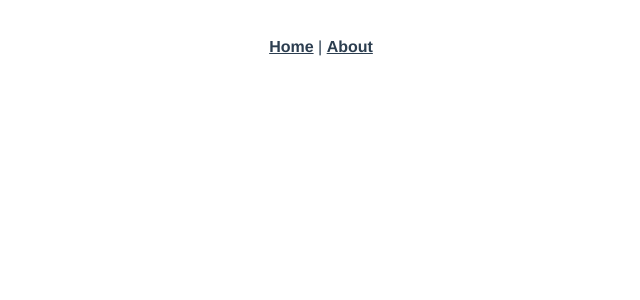
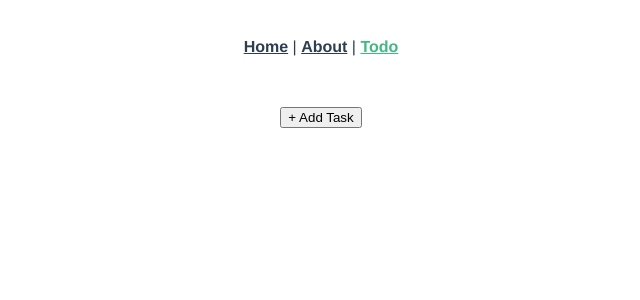
Before and after one commit to uguisu-an/todo-app, a Vue app: page /todo in a window 1280 px wide. Shown: the top 300 px of the page, without its empty margins (319-959 px from the left). Built offline with nearby package versions, Linux system fonts and the light colour scheme.

Commit message:
タスクを作れるようにした

```diff
--- /dev/null
+++ b/src/core/entities/task.ts
@@ -0,0 +1,9 @@
+export default class Task {
+  id: number = 0;
+  title: string = "";
+
+  public constructor(params: Partial<Task>) {
+    if (params.id) this.id = params.id;
+    if (params.title) this.title = params.title;
+  }
+}
--- /dev/null
+++ b/src/core/services/create-task-service.ts
@@ -0,0 +1,12 @@
+import { CreateTaskResponse, CreateTaskRequest } from "./create-task";
+import Task from "../entities/task";
+
+export default function createTask(req: CreateTaskRequest): CreateTaskResponse {
+  const task = new Task({
+    id: 1,
+    title: req.title
+  });
+  return {
+    task
+  };
+}
--- /dev/null
+++ b/src/core/services/create-task.ts
@@ -0,0 +1,13 @@
+import Task from "../entities/task";
+
+export interface CreateTaskRequest {
+  title: string;
+}
+
+export interface CreateTaskResponse {
+  task: Task;
+}
+
+export type CreateTaskRequester = (
+  req: CreateTaskRequest
+) => CreateTaskResponse;
--- a/src/ui/App.vue
+++ b/src/ui/App.vue
@@ -2,7 +2,8 @@
   <div id="app">
     <div id="nav">
       <router-link to="/">Home</router-link> |
-      <router-link to="/about">About</router-link>
+      <router-link to="/about">About</router-link> |
+      <router-link to="/todo">Todo</router-link>
     </div>
     <router-view />
   </div>
--- /dev/null
+++ b/src/ui/pages/Todo.vue
@@ -0,0 +1,26 @@
+<template>
+  <div>
+    <h1>
+      {{ task ? task.title : "" }}
+    </h1>
+    <button type="button" @click="createTask">
+      + Add Task
+    </button>
+  </div>
+</template>
+
+<script lang="ts">
+import { Prop, Component, Vue } from "vue-property-decorator";
+import createTask from "@/core/services/create-task-service";
+import Task from "../../core/entities/task";
+
+@Component
+export default class Todo extends Vue {
+  task: Task | null = null;
+
+  createTask() {
+    const res = createTask({ title: "Call John" });
+    this.task = res.task;
+  }
+}
+</script>
--- a/src/ui/router.ts
+++ b/src/ui/router.ts
@@ -1,6 +1,7 @@
 import Vue from "vue";
 import Router from "vue-router";
 import Home from "./views/Home.vue";
+import Todo from "./pages/Todo.vue";
 
 Vue.use(Router);
 
@@ -21,6 +22,11 @@ export default new Router({
       // which is lazy-loaded when the route is visited.
       component: () =>
         import(/* webpackChunkName: "about" */ "./views/About.vue")
+    },
+    {
+      path: "/todo",
+      name: "todo",
+      component: Todo
     }
   ]
 });
```
